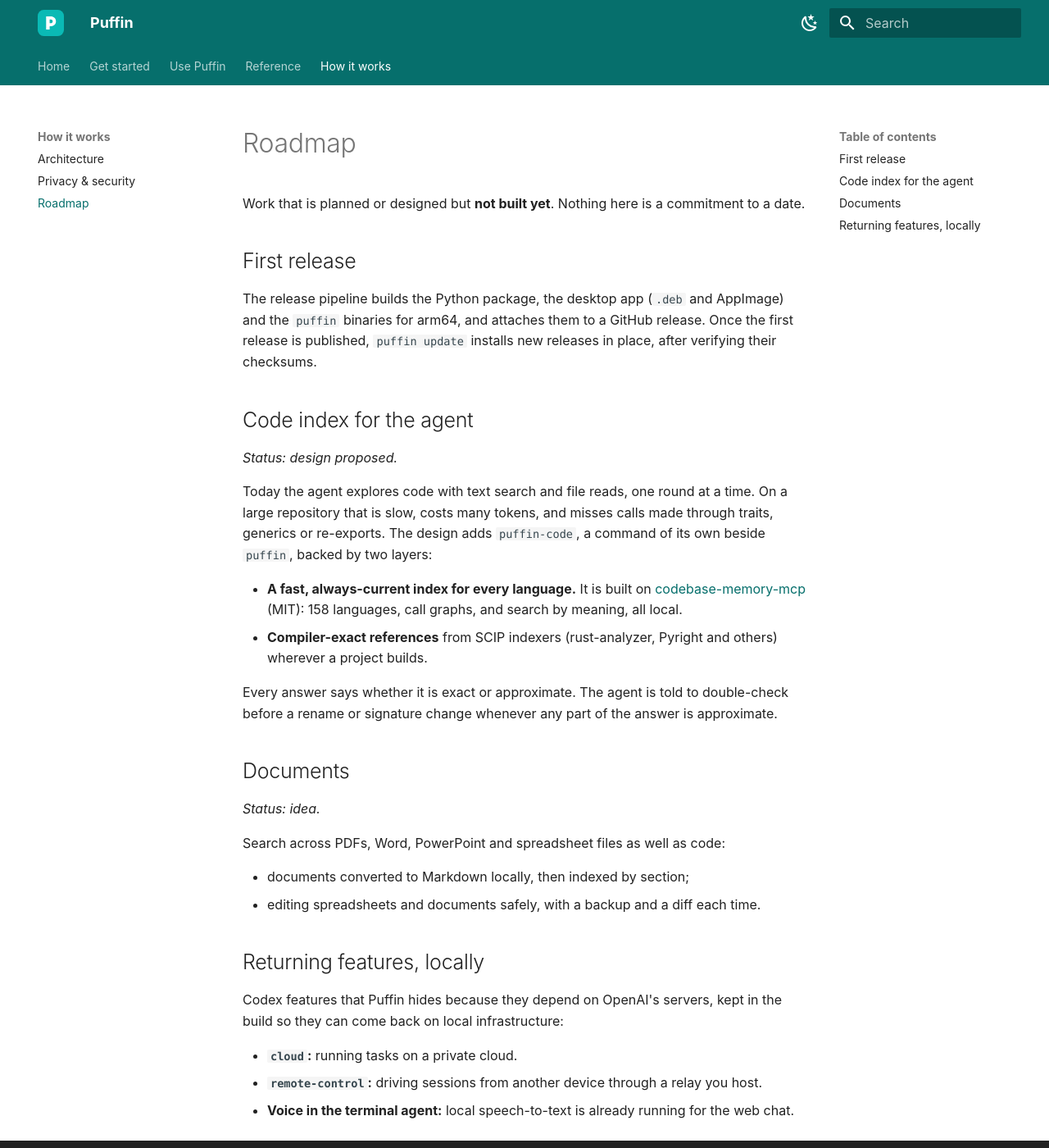
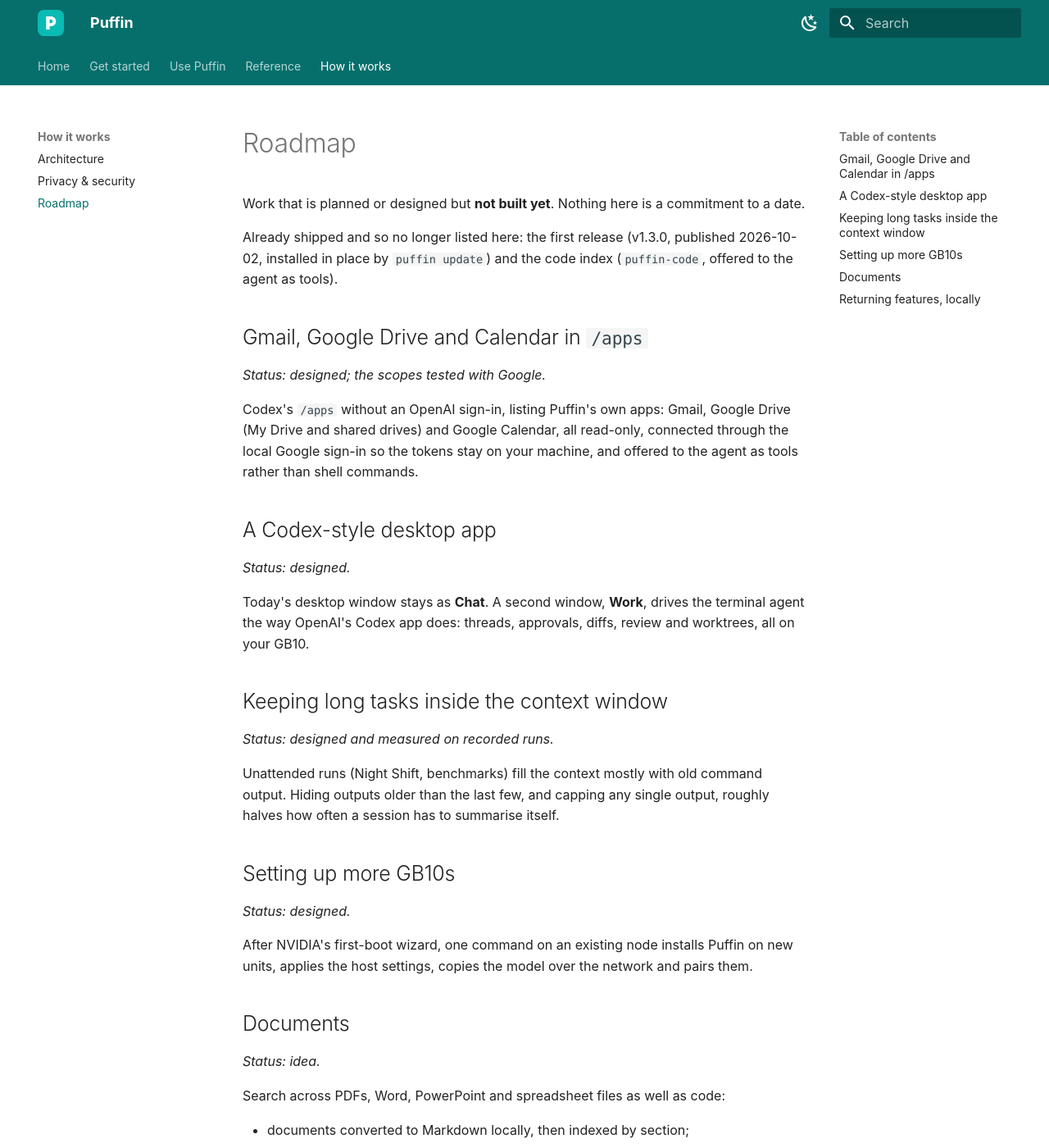
Before and after one commit to dreamference/mightling, an MkDocs documentation site: the page built from docs/roadmap.md, in a window 1280 px wide and 1400 px high. Shown: the whole window at 82% size. Built offline with MkDocs 1.6.1 and Material for MkDocs 9.7.7, drawn with Linux system fonts in a browser that asks for light colours.

Commit message:
Docs: the terminal agent's features (code index, /night, named prompts, Full Access refused at on, the first release) and the roadmap after 2026-10-03

```diff
--- a/docs/roadmap.md
+++ b/docs/roadmap.md
@@ -2,28 +2,39 @@
 
 Work that is planned or designed but **not built yet**. Nothing here is a commitment to a date.
 
-## First release
+Already shipped and so no longer listed here: the first release (v1.3.0, published 2026-10-02,
+installed in place by `puffin update`) and the code index (`puffin-code`, offered to the agent as
+tools).
 
-The release pipeline builds the Python package, the desktop app (`.deb` and AppImage) and the
-`puffin` binaries for arm64, and attaches them to a GitHub release. Once the first release is
-published, `puffin update` installs new releases in place, after verifying their checksums.
+## Gmail, Google Drive and Calendar in `/apps`
 
-## Code index for the agent
+*Status: designed; the scopes tested with Google.*
 
-*Status: design proposed.*
+Codex's `/apps` without an OpenAI sign-in, listing Puffin's own apps: Gmail, Google Drive (My Drive
+and shared drives) and Google Calendar, all read-only, connected through the local Google sign-in so
+the tokens stay on your machine, and offered to the agent as tools rather than shell commands.
 
-Today the agent explores code with text search and file reads, one round at a time. On a large
-repository that is slow, costs many tokens, and misses calls made through traits, generics or
-re-exports. The design adds `puffin-code`, a command of its own beside `puffin`, backed by two layers:
+## A Codex-style desktop app
 
-- **A fast, always-current index for every language.** It is built on
-  [codebase-memory-mcp](https://github.com/DeusData/codebase-memory-mcp) (MIT): 158 languages,
-  call graphs, and search by meaning, all local.
-- **Compiler-exact references** from SCIP indexers (rust-analyzer, Pyright and others) wherever a
-  project builds.
+*Status: designed.*
 
-Every answer says whether it is exact or approximate. The agent is told to double-check before a
-rename or signature change whenever any part of the answer is approximate.
+Today's desktop window stays as **Chat**. A second window, **Work**, drives the terminal agent the
+way OpenAI's Codex app does: threads, approvals, diffs, review and worktrees, all on your GB10.
+
+## Keeping long tasks inside the context window
+
+*Status: designed and measured on recorded runs.*
+
+Unattended runs (Night Shift, benchmarks) fill the context mostly with old command output. Hiding
+outputs older than the last few, and capping any single output, roughly halves how often a session
+has to summarise itself.
+
+## Setting up more GB10s
+
+*Status: designed.*
+
+After NVIDIA's first-boot wizard, one command on an existing node installs Puffin on new units,
+applies the host settings, copies the model over the network and pairs them.
 
 ## Documents
 
```
Also changed, not shown: docs/puffin.md (+5 -2 lines).
